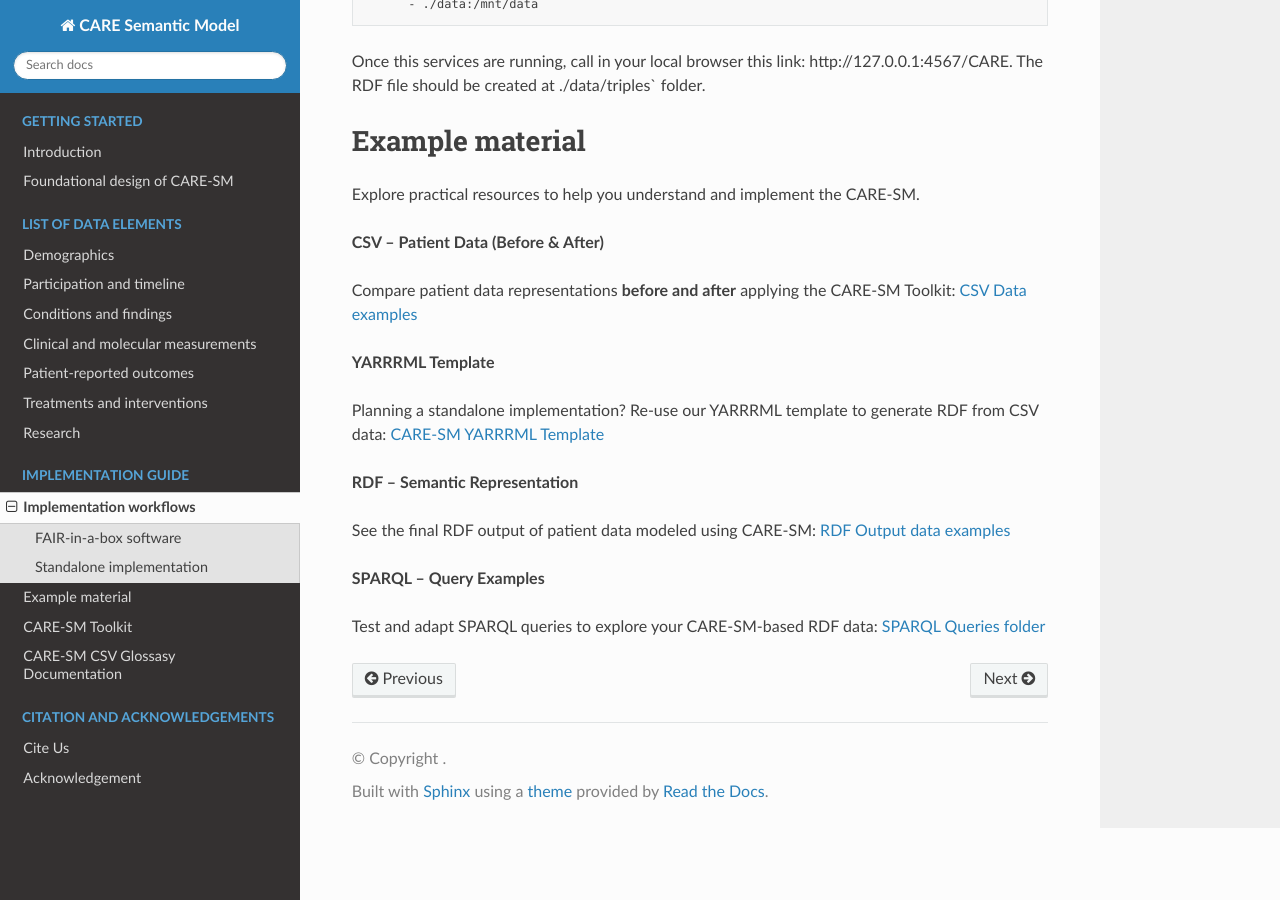
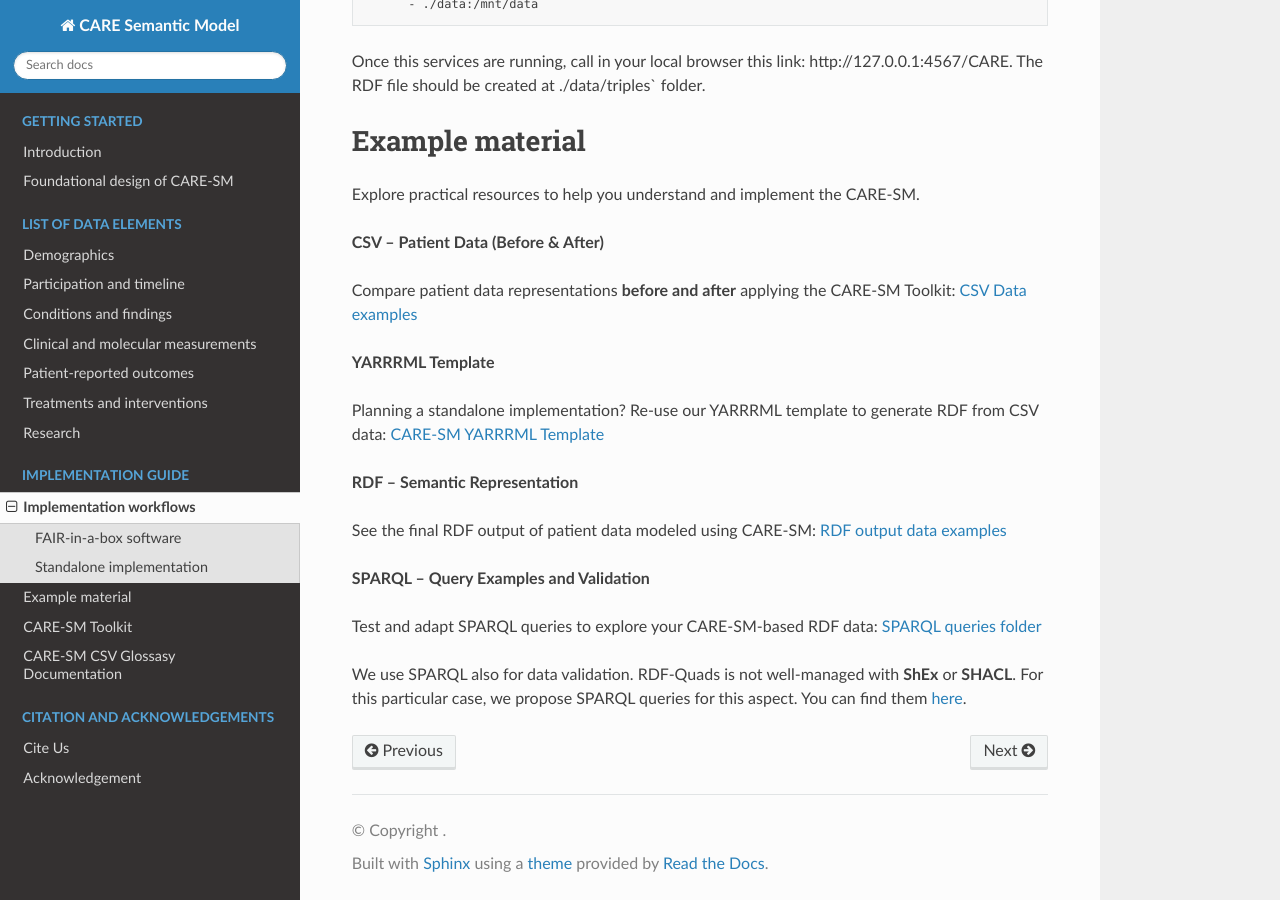
Before and after one commit to CARE-SM/CARE-SM-docs, a Sphinx documentation site: the page built from docs/implementation.md, in a window 1280 px wide and 900 px high, scrolled down 2869 px. Built offline with Sphinx 7.4.7 and the Read the Docs theme 3.1.0, drawn with Linux system fonts in a browser that asks for light colours.

Commit message:
SPARQL validation in the documentation

```diff
--- a/docs/implementation.md
+++ b/docs/implementation.md
@@ -98,8 +98,10 @@ Planning a standalone implementation?  Re-use our YARRRML template to generate R
 
 **RDF – Semantic Representation**
 
-See the final RDF output of patient data modeled using CARE-SM: [RDF Output data examples](https://github.com/CARE-SM/CARE-SM-Implementation/tree/main/RDF/README.md)
+See the final RDF output of patient data modeled using CARE-SM: [RDF output data examples](https://github.com/CARE-SM/CARE-SM-Implementation/tree/main/RDF/README.md)
 
-**SPARQL – Query Examples**
+**SPARQL – Query Examples and Validation**
 
-Test and adapt SPARQL queries to explore your CARE-SM-based RDF data: [SPARQL Queries folder](https://github.com/CARE-SM/CARE-SM-Implementation/tree/main/SPARQL)
+Test and adapt SPARQL queries to explore your CARE-SM-based RDF data: [SPARQL queries folder](https://github.com/CARE-SM/CARE-SM-Implementation/tree/main/SPARQL)
+
+We use SPARQL also for data validation. RDF-Quads is not well-managed with **ShEx** or **SHACL**. For this particular case, we propose SPARQL queries for this aspect. You can find them [here](https://github.com/CARE-SM/CARE-Semantic-Model/tree/main/schema).
```
